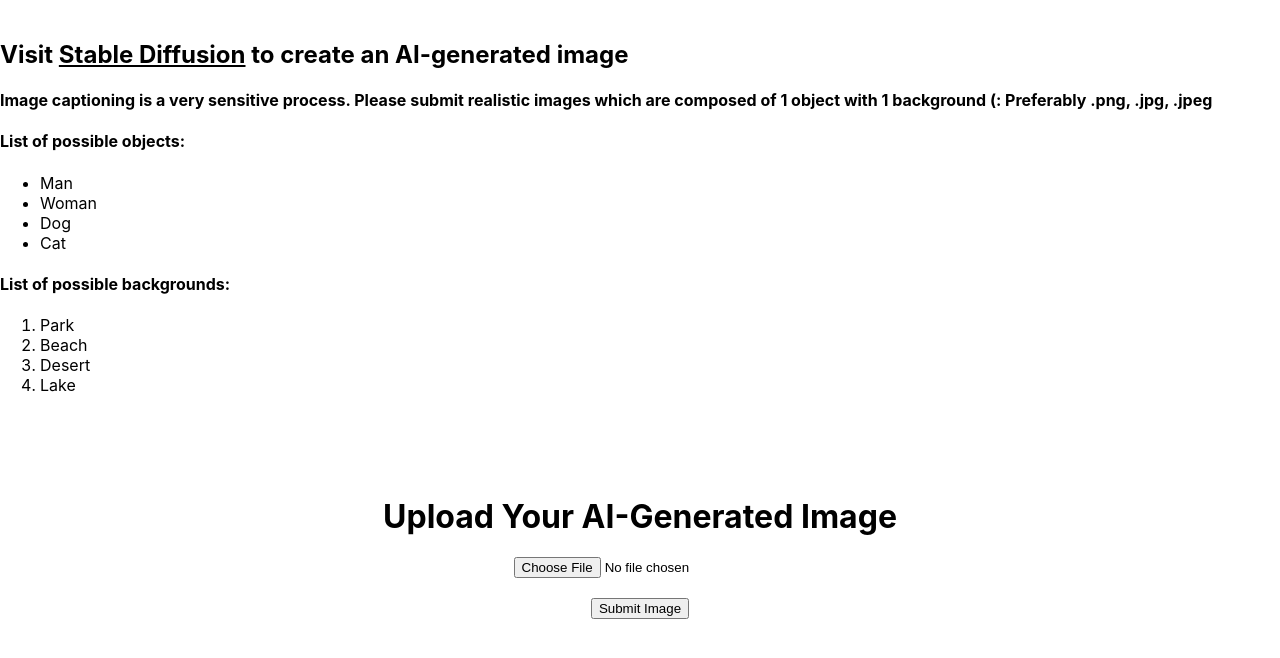
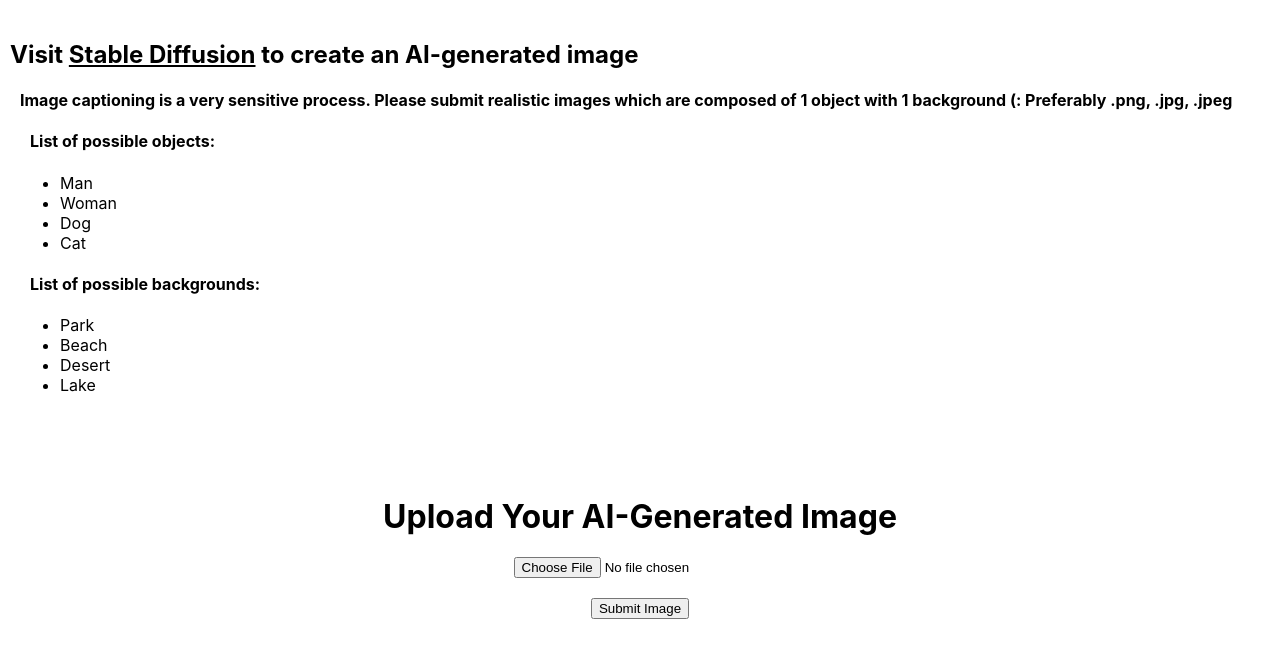
Before and after one commit to raiskazi/ImageToText, a Next.js app in the folder frontend2/: page / in a window 1280 px wide. Shown: the top 658 px of the page. Built offline with nearby package versions, Linux system fonts and the light colour scheme.

Commit message:
add spacing

```diff
--- a/frontend2/pages/index.js
+++ b/frontend2/pages/index.js
@@ -35,42 +35,42 @@ export default function Home() {
         <link rel="icon" href="/favicon.ico" />
       </Head>
 
-      <br>
-      </br>
-      <h2>
+      <br></br>
+
+      <h2 style={{paddingLeft : '10px'}}>
           Visit <u><a href="https://huggingface.co/spaces/stabilityai/stable-diffusion">Stable Diffusion</a></u> to create an AI-generated image
       </h2>
 
-      <h4>
+      <h4 style={{paddingLeft : '20px'}}>
       Image captioning is a very sensitive process.
       Please submit realistic images which are composed of 1 object with 1 background (:
       Preferably .png, .jpg, .jpeg
       </h4>
 
-      <h4>
+      <div>
+        <h4 style={{paddingLeft : '30px'}}>
           List of possible objects:
         </h4>
 
 
-      <ul>
+        <ul style={{paddingLeft : '60px'}}>
           <li>Man</li>
           <li>Woman</li>
           <li>Dog</li>
           <li>Cat</li>
         </ul>
 
-      <h4>
+        <h4 style={{paddingLeft : '30px'}}>
           List of possible backgrounds:
         </h4>
 
-      <ol>
+        <ul style={{paddingLeft : '60px'}}>
           <li>Park</li>
           <li>Beach</li>
           <li>Desert</li>
           <li>Lake</li>
-      </ol>
-
-
+        </ul>
+      </div>
 
 
       <main className={styles.main}>
@@ -79,9 +79,9 @@ export default function Home() {
         </h1>
 
         <input type="file" name="myImage" onChange={uploadToClient} />
-        <br>
 
-        </br>
+        <br></br>
+
         <button
           className="btn btn-primary"
           type="submit"
```
Lines whose indentation alone changed are shown as unchanged.
